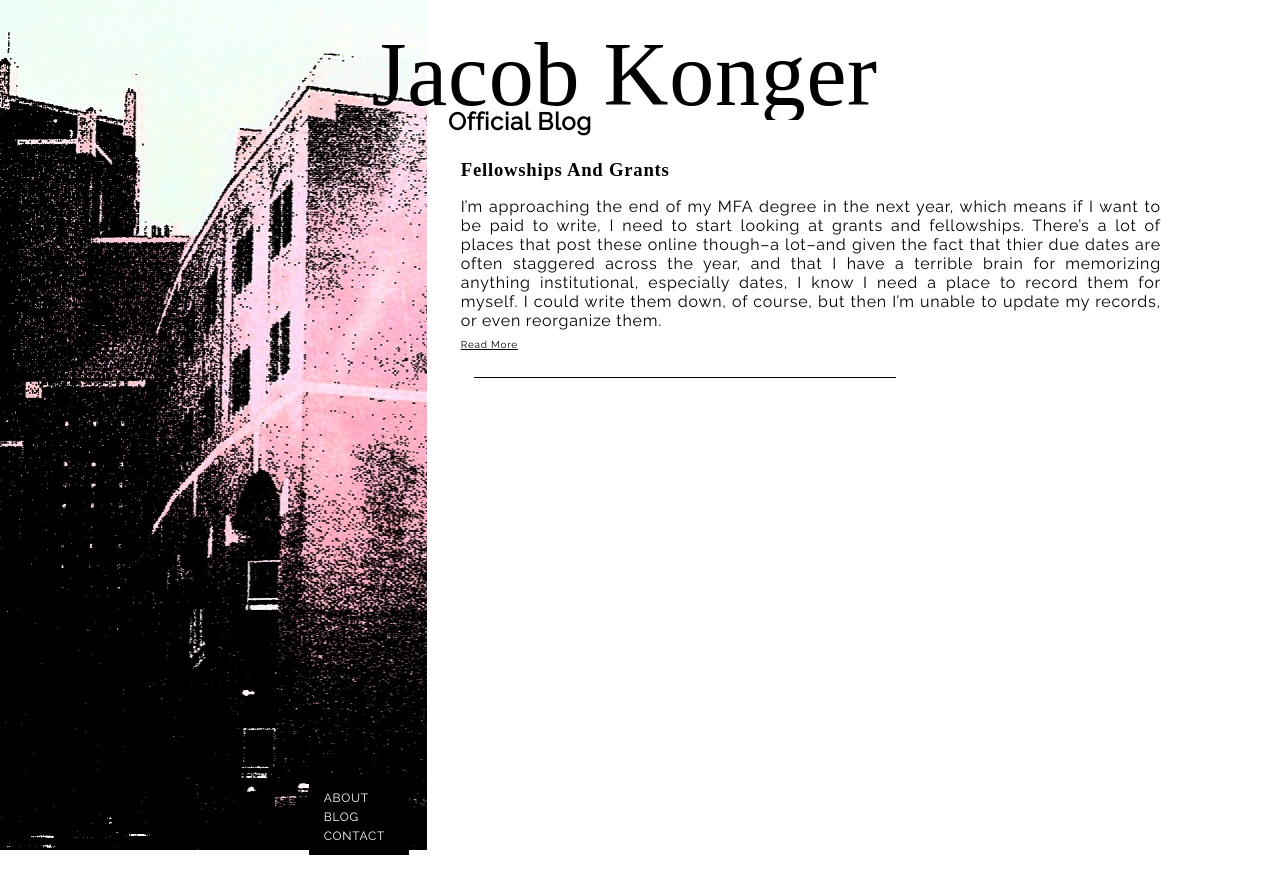
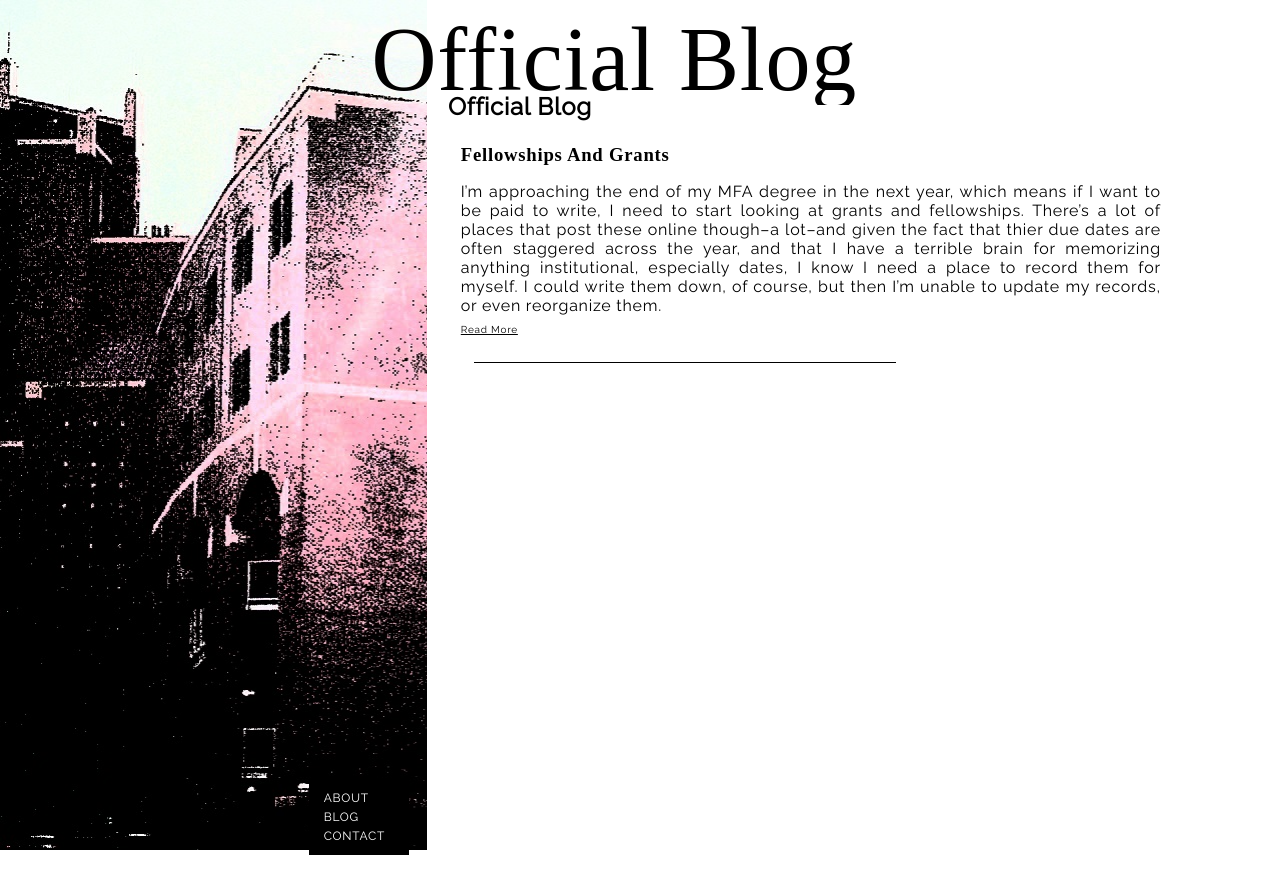
Before and after one commit to towercity/author-webpage, a Jekyll site: the page built from index.html, in a window 1280 px wide. Shown: the top 894 px of the page. Built offline with Jekyll 4.4.1, drawn with Linux system fonts in a browser that asks for light colours; some web fonts are replaced; the list of posts is cut into pages by our own code.

Commit message:
Fix static pages

```diff
--- a/index.html
+++ b/index.html
@@ -1,15 +1,7 @@
 ---
 layout: default
+title: Official Blog
 ---
-
-<div class="pagehead-wrap">
-	<div class="title-wrap">
-		<h1 class="title">Jacob Konger</h1>
-	</div>
-	<div class="subtitle-wrap">
-		<h2 class="subtitle">Official Blog</h2>
-	</div>
-</div>
 
 <div class="posts">
 	{% for post in site.posts %}
```
Also changed, not shown: about/index.html (+1 -9 lines).
